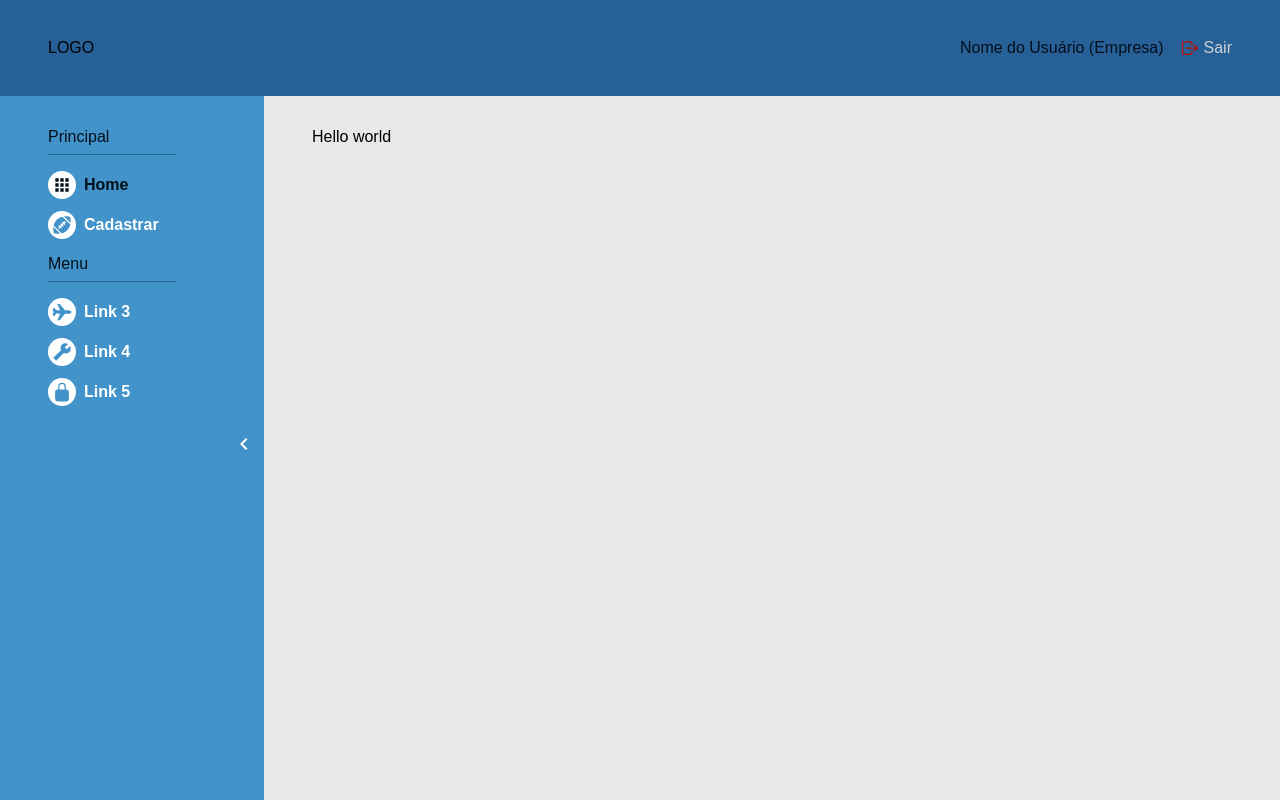
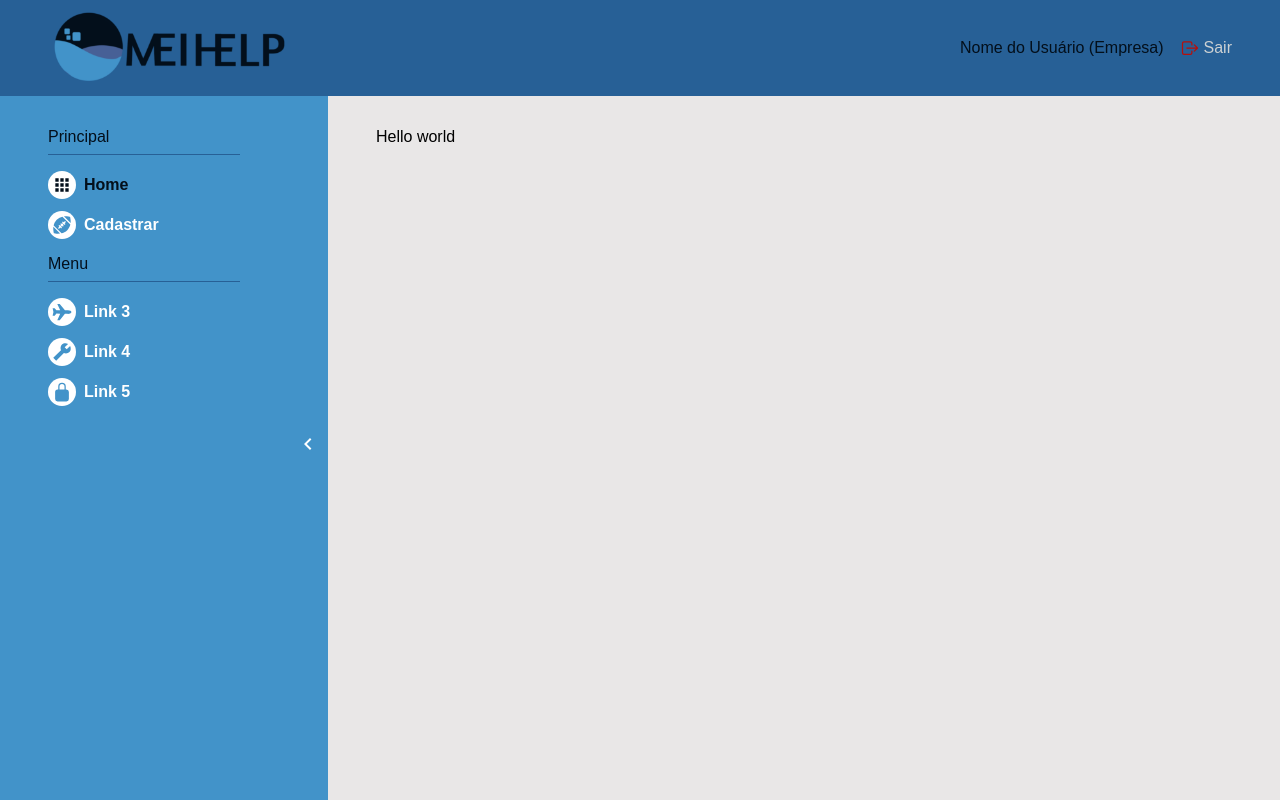
Before and after one commit to RafaelManfrim/MEIHelp_NextJS, a Next.js app: page /dashboard in a window 1280 px wide. Built offline with nearby package versions, Linux system fonts and the light colour scheme.

Commit message:
logo adicionada ao header

```diff
--- a/src/components/template/Header/index.tsx
+++ b/src/components/template/Header/index.tsx
@@ -1,12 +1,16 @@
+import Image from "next/image"
 import { IoLogOutOutline } from "react-icons/io5"
 import { HeaderContainer, LogoArea, ActionsArea, HeaderButton, InfoArea, LogoutButton, LogoutButtonText, UserAccountButton } from "./styles"
+import logo from "../../../../public/logo-horizontal.png"
 
 export const Header = () => {
     const isAuthenticated = true
 
     return (
         <HeaderContainer>
-            <LogoArea>LOGO</LogoArea>
+            <LogoArea>
+                <Image src={logo} alt="MEIHelp" layout="responsive" />
+            </LogoArea>
             {!isAuthenticated ? (
                 <ActionsArea>
                     <HeaderButton>Entrar</HeaderButton>
--- a/src/components/template/Header/styles.ts
+++ b/src/components/template/Header/styles.ts
@@ -9,7 +9,11 @@ export const HeaderContainer = styled.div`
     padding: 0 3rem;
 `
 
-export const LogoArea = styled.div``
+export const LogoArea = styled.div`
+    display: block;
+    height: 5rem;
+    width: 15rem;
+`
 
 export const ActionsArea = styled.div`
     display: flex;
--- a/src/components/template/Sidebar/styles.ts
+++ b/src/components/template/Sidebar/styles.ts
@@ -11,8 +11,8 @@ export const SidebarMenuArea = styled.div`
     min-height: 100%;
     padding: 3rem;
     padding-top: 1rem;
-    min-width: 14rem;
-    max-width: 16rem;
+    min-width: 18rem;
+    max-width: 20rem;
 `
 
 export const SidebarArrowArea = styled.div`
```
Also changed, not shown: public/logo-horizontal.png (added).
